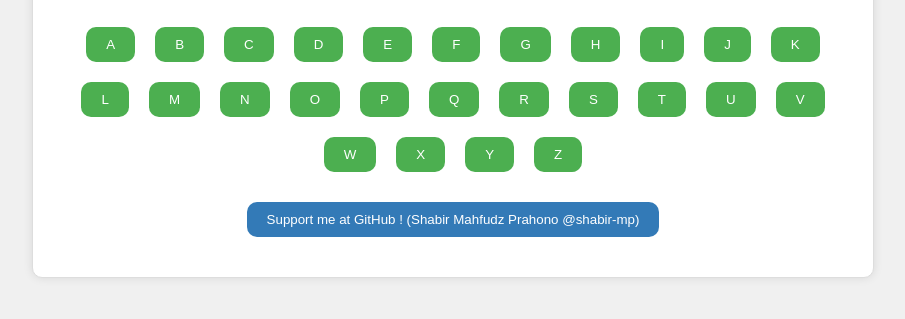
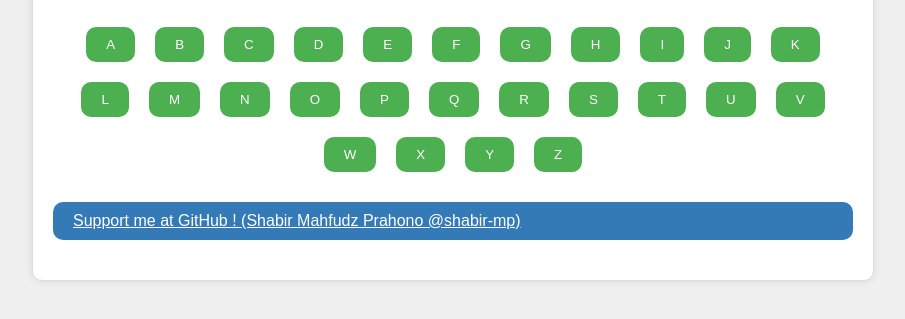
Before and after one commit to shabir-mp/Animal-Guess-Game, a plain HTML site: page index.html in a window 1280 px wide. Shown: the part 147-466 px from the top of the page, without its empty margins (187-1092 px from the left). Drawn offline with Linux system fonts and the light colour scheme.

Commit message:
Update index.html
Support button update

```diff
--- a/index.html
+++ b/index.html
@@ -88,7 +88,7 @@
         <div class="guesses"></div>
         <div class="message"></div>
         <div class="letters"></div>
-        <button href="https://github.com/shabir-mp/Animal-Guess-Game" target="_blank" class="repo-button">Support me at GitHub ! (Shabir Mahfudz Prahono @shabir-mp)</button>
+        <a href="https://github.com/shabir-mp/Animal-Guess-Game" target="_blank" class="repo-button">Support me at GitHub ! (Shabir Mahfudz Prahono @shabir-mp)</a>
     </div>
     <script>
         const words = [
```
